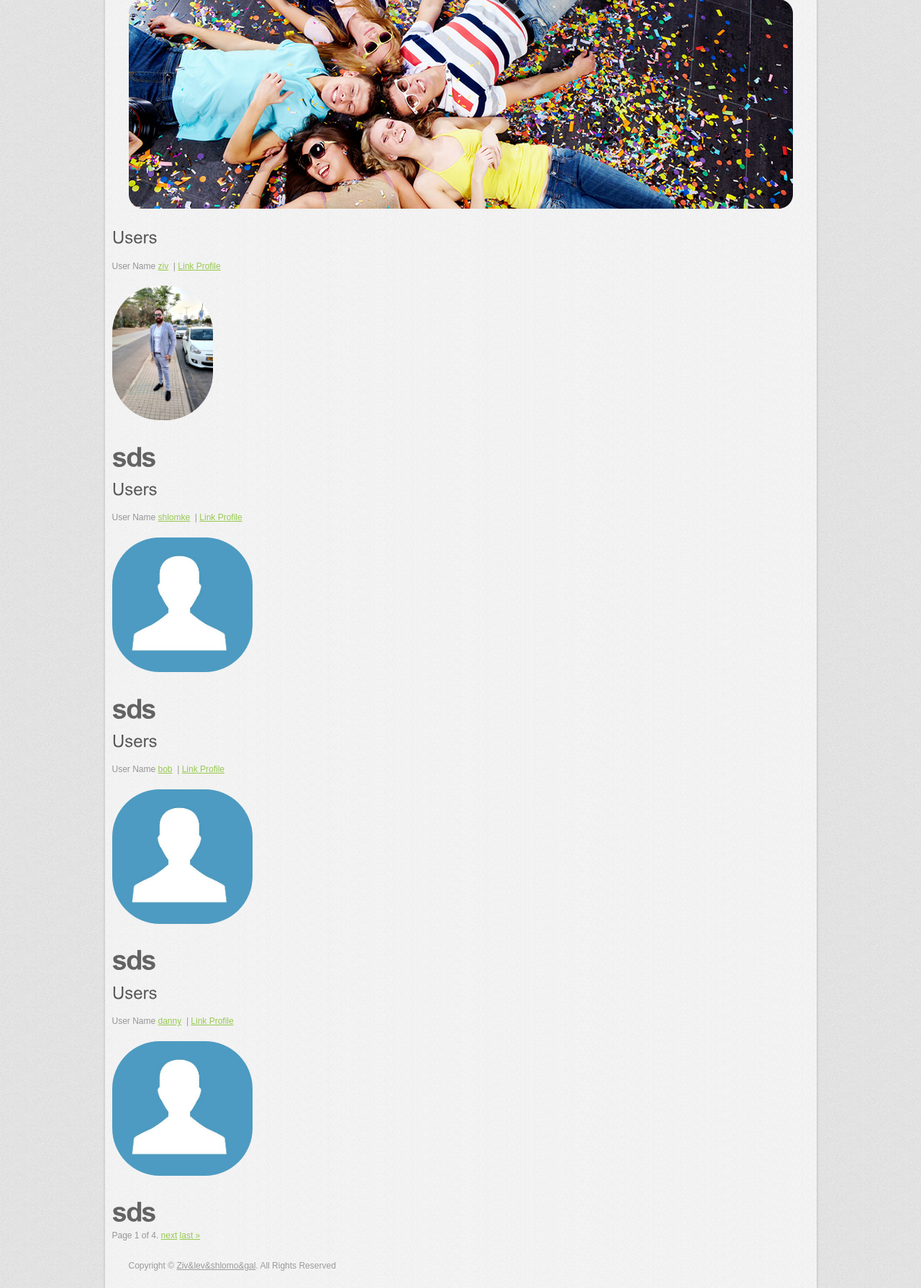
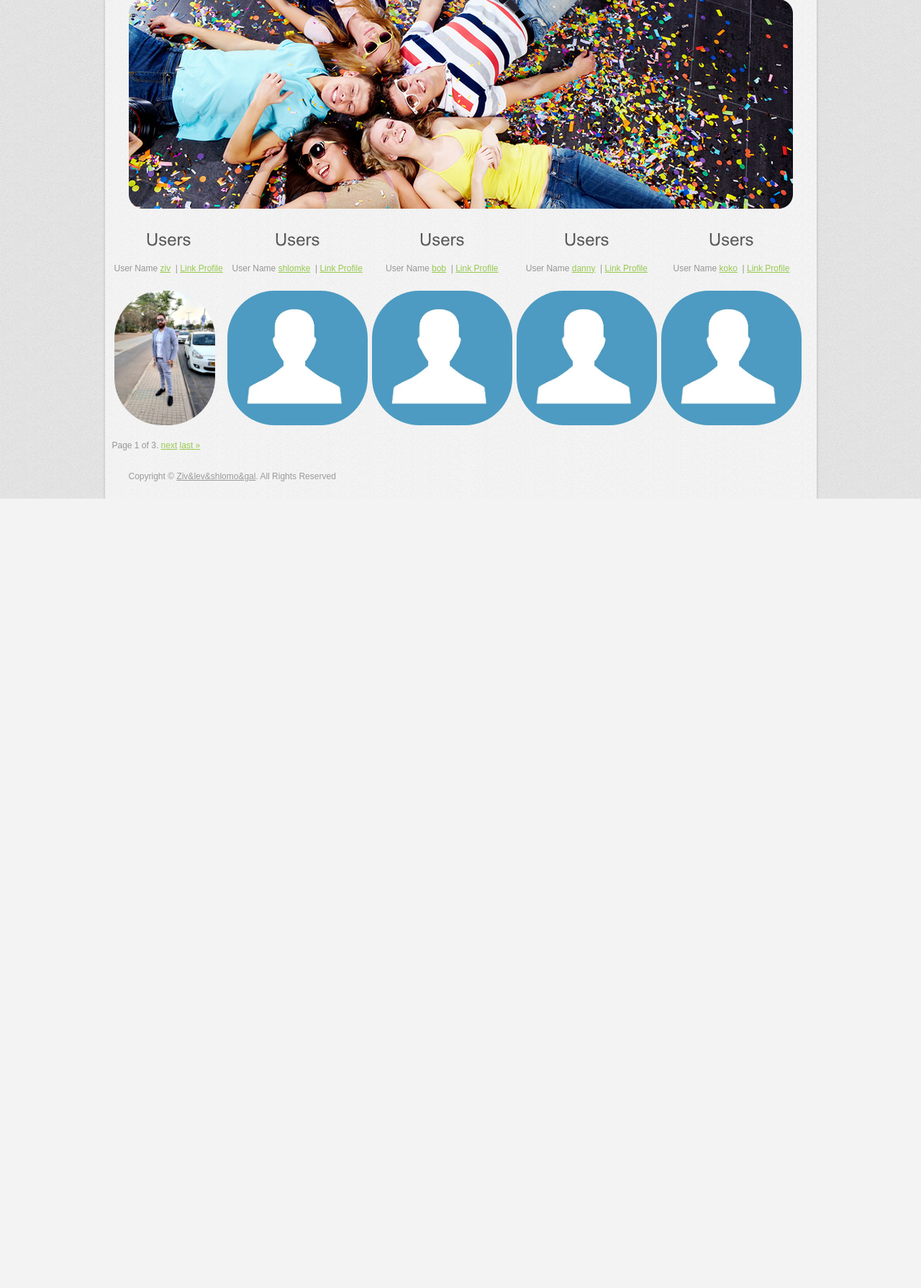
Before and after one commit to Project-Management-SCE/PM2022_TEAM_4, a Django app: page / in a window 1280 px wide. Shown: the part 163-1953 px from the top of the page at 72% size. After the commit the page ends 856 px from the top, so only its background shows below. Run offline with Django 4.2, Linux system fonts and the light colour scheme; data comes from the database, SQL or seed files in the repository.

Commit message:
fix bug style homePage

```diff
--- a/NextDoor/Home/views.py
+++ b/NextDoor/Home/views.py
@@ -8,7 +8,7 @@ def home(request):
     get_user = CustomUser.objects.all()
     profile = UserProfile.objects.all()
     #set up pagination
-    p = Paginator(get_user,4)
+    p = Paginator(get_user,5)
     page_number = request.GET.get('page')
     page_obj = p.get_page(page_number)
     return render(request,'home/HomePage.html',{'page_obj':page_obj,'profile':profile})
--- a/templates/home/HomePage.html
+++ b/templates/home/HomePage.html
@@ -8,7 +8,22 @@ function show(shown, hidden) {
   return false;
 }
 </script>
-<div>
+<style>
+    .row {
+  white-space: nowrap;
+}
+
+.row > div {
+  width: 300px;
+  display: inline-block;
+}
+.bob div {
+  display: flex;
+  justify-content: space-between;
+}
+
+</style>
+<div style="display: inline-flex;">
     {% if messages %}
         {% for message in messages %}
          {% if message.tags %}  <script>alert("{{ message }}")</script> {% endif %}
@@ -32,24 +47,33 @@ function show(shown, hidden) {
           </div>
   {% endfor %}
   --!>
+
 {% for contact in page_obj %}
-              <div class="article">
+    <table>
+        <div class="bob">
+            <div >
+        <tr>
+            <th>
             <h2><span>Users</span></h2>
-            <div class="clr"></div>
             <p class="post-data"> User Name <a href="#">{{ contact.username }}</a> &nbsp;|&nbsp;<a href="/Account/user_profile/{{ contact.username }}">Link Profile</a></p>
              {% for p in profile %}
                   {% if p.user.username == contact.username %}
+            </th></tr>
+        <tr>
+         <td>
                 <img src="{{p.image.url}}" alt="user_profile" style="element.style
     width: 151px;
     height: 187px;
     border-radius: 66px;
 " >
-                  <h1>sds</h1>
                   {% endif %}
                   {% endfor %}
-          </div>
+        </td></tr>
+                <div>
+                </div>
+        </table>
 {% endfor %}
-
+</div>
 <div class="pagination">
     <span class="step-links">
         {% if page_obj.has_previous %}
@@ -67,7 +91,6 @@ function show(shown, hidden) {
         {% endif %}
     </span>
 </div>
-
 <div class="footer">
   <div class="footer_resize">
     <p class="lf">Copyright &copy; <a href="#">Ziv&lev&shlomo&gal</a>. All Rights Reserved</p>
```
